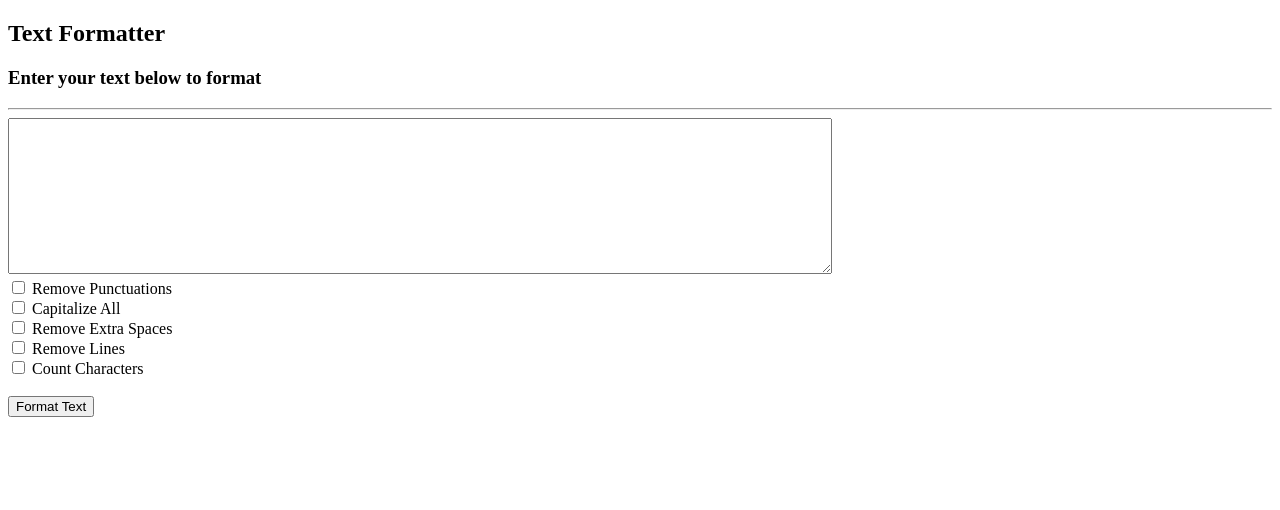
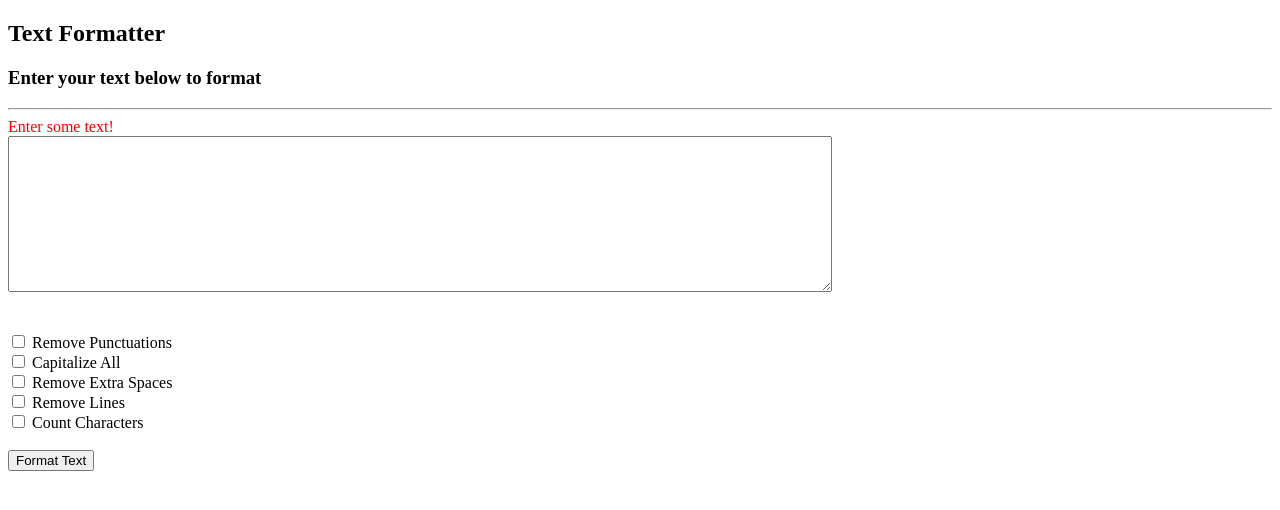
Before and after one commit to Hasan99/text_formatter, a Django app: page /format_text in a window 1280 px wide. Shown: the top 510 px of the page. Run offline with Django 3.2, Linux system fonts and the light colour scheme.

Commit message:
Added code in format_text function

```diff
--- a/format_text/format_text/views.py
+++ b/format_text/format_text/views.py
@@ -1,3 +1,4 @@
+import string
 from django.shortcuts import render
 
 
@@ -5,12 +6,60 @@ def home(request):
     return render(request, "home.html")
 
 
+def remove_punctuation(text):
+    text_without_punctuations = ""
+
+    for character in text:
+        if character not in string.punctuation:
+            text_without_punctuations = text_without_punctuations + character
+
+    return text_without_punctuations
+
+
 def format_text(request):
     data = {
         "formatted_text": "",
         "error_message": "",
-        "count_of_characters_with_spaces": 0,
-        "count_of_characters_without_spaces": 0
+        "result_message": "",
+        "count_of_characters": ""
     }
 
+    text = request.GET.get("text")
+    remove_punctuations = request.GET.get("remove_punctuations")
+    capitalize_all = request.GET.get("capitalize_all")
+    remove_extra_spaces = request.GET.get("remove_extra_spaces")
+    remove_lines = request.GET.get("remove_lines")
+    count_characters = request.GET.get("count_characters")
+    no_operation_specified = True
+    allowed_to_show_success_message = True
+
+    if not text:
+        data["error_message"] = "Enter some text!"
+        allowed_to_show_success_message = False
+    else:
+        data["formatted_text"] = text
+        if remove_punctuations:
+            data["formatted_text"] = remove_punctuation(data["formatted_text"])
+            no_operation_specified = False
+        if capitalize_all:
+            data["formatted_text"] = data["formatted_text"].upper()
+            no_operation_specified = False
+        if remove_extra_spaces:
+            data["formatted_text"] = data["formatted_text"].strip()
+            no_operation_specified = False
+        if remove_lines:
+            data["formatted_text"] = data["formatted_text"].rstrip("\n")
+            no_operation_specified = False
+        if count_characters:
+            data["count_of_characters"] = f"Characters Count: {len(data['formatted_text'])}"
+            no_operation_specified = False
+
+    if text and no_operation_specified:
+        data["error_message"] = "Select any operation!"
+        data["formatted_text"] = text
+        allowed_to_show_success_message = False
+
+    if allowed_to_show_success_message:
+        data["result_message"] = "Text formatted successfully!"
+
     return render(request, "home.html", data)
--- a/format_text/templates/home.html
+++ b/format_text/templates/home.html
@@ -9,7 +9,13 @@
         <h3>Enter your text below to format</h3>
         <hr>
         <form action="format_text">
+            <label for="" style="color: red;">{{ error_message }}</label>
+            <br>
             <textarea cols="100" id="" name="text" rows="10">{{ formatted_text }}</textarea>
+            <br>
+            <label for="" style="color: green;">{{ result_message }}</label>
+            <br>
+            <label for="" style="color: blue;">{{ count_of_characters }}</label>
             <br>
             <input id="remove_punctuations" name="remove_punctuations" type="checkbox" value="True">
             <label for="remove_punctuations">Remove Punctuations</label>
```
